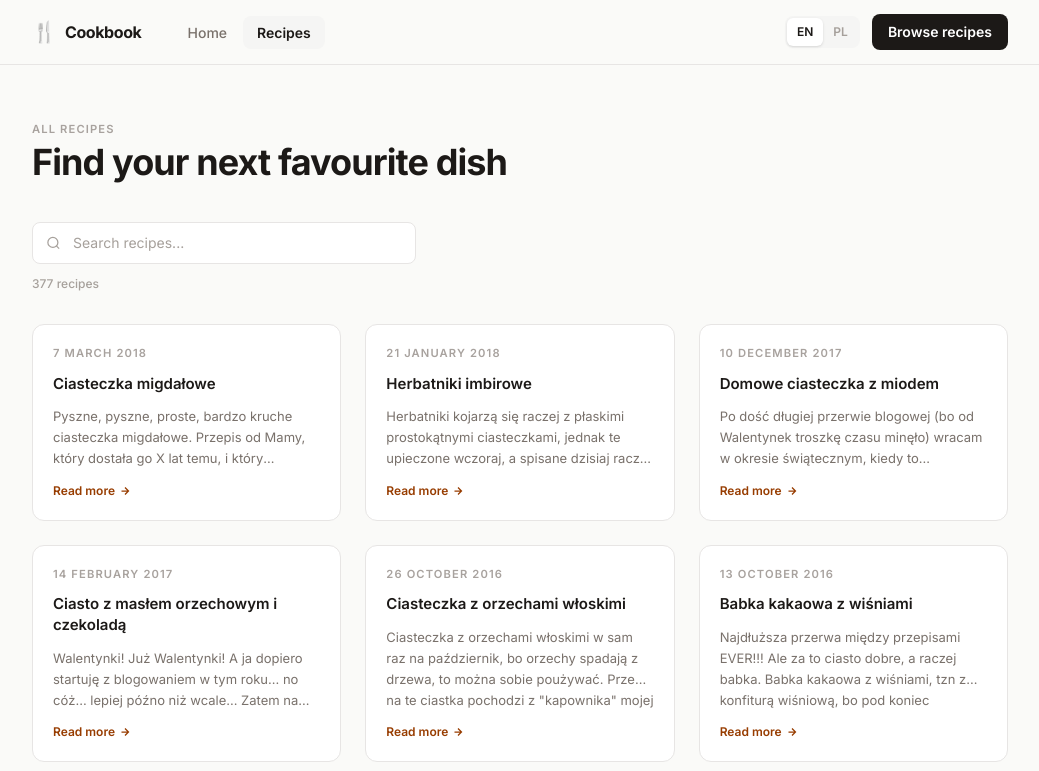
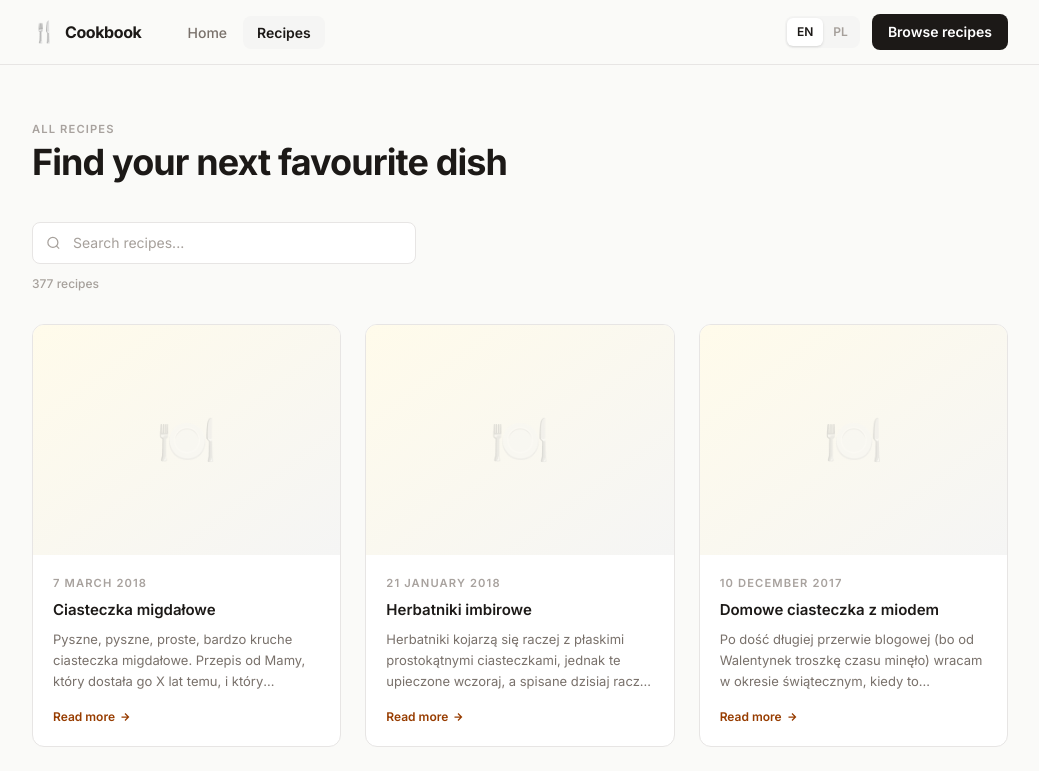
Before and after one commit to mchamow/kitchly, a Next.js app: page /en/recipes in a window 1280 px wide. Shown: the top 771 px of the page, without its empty margins (120-1159 px from the left). Built offline with nearby package versions, Linux system fonts and the light colour scheme.

Commit message:
feat: add image miniature for each recipe card

```diff
--- a/src/app/[lang]/page.tsx
+++ b/src/app/[lang]/page.tsx
@@ -1,9 +1,8 @@
 import Link from "next/link";
 import { notFound } from "next/navigation";
-import { getFeaturedRecipes, categories } from "@/lib/data";
+import { getFeaturedPosts, posts } from "@/lib/data";
 import { getDictionary, hasLocale } from "@/dictionaries";
-import RecipeGrid from "@/components/RecipeGrid";
-import CategoryCard from "@/components/CategoryCard";
+import PostGrid from "@/components/RecipeGrid";
 import type { Metadata } from "next";
 
 export async function generateMetadata({
@@ -21,13 +20,7 @@ export default async function HomePage({ params }: PageProps<"/[lang]">) {
 
   const dict = await getDictionary(lang);
   const d = dict.home;
-  const featured = getFeaturedRecipes();
-
-  const difficultyLabels = {
-    difficulty_Easy: dict.recipes.difficulty_Easy,
-    difficulty_Medium: dict.recipes.difficulty_Medium,
-    difficulty_Hard: dict.recipes.difficulty_Hard,
-  };
+  const featured = getFeaturedPosts(6);
 
   return (
     <>
@@ -49,22 +42,14 @@ export default async function HomePage({ params }: PageProps<"/[lang]">) {
             >
               {d.cta_primary}
             </Link>
-            <Link
-              href={`/${lang}/categories`}
-              id="hero-cta-secondary"
-              className="text-stone-500 font-medium text-sm px-6 py-3 rounded-lg border border-stone-200 hover:border-stone-400 hover:text-stone-700 transition-all duration-150 bg-white"
-            >
-              {d.cta_secondary}
-            </Link>
           </div>
         </div>
 
         {/* Stats */}
         <div className="flex items-center gap-10 mt-14 pt-10 divider">
           {[
-            ["80+", d.stats_recipes],
-            ["6", d.stats_categories],
-            ["3", d.stats_chefs],
+            [String(posts.length), d.stats_recipes],
+            ["1", d.stats_chefs],
           ].map(([num, label]) => (
             <div key={label}>
               <div className="text-2xl font-bold text-stone-900">{num}</div>
@@ -77,7 +62,7 @@ export default async function HomePage({ params }: PageProps<"/[lang]">) {
       {/* ── Divider ── */}
       <div className="max-w-5xl mx-auto px-6"><div className="divider" /></div>
 
-      {/* ── Featured Recipes ── */}
+      {/* ── Latest Posts ── */}
       <section className="max-w-5xl mx-auto px-6 py-16">
         <div className="flex items-center justify-between mb-8">
           <div>
@@ -96,34 +81,7 @@ export default async function HomePage({ params }: PageProps<"/[lang]">) {
             </svg>
           </Link>
         </div>
-        <RecipeGrid
-          recipes={featured}
-          lang={lang}
-          difficultyLabels={difficultyLabels}
-        />
-      </section>
-
-      {/* ── Divider ── */}
-      <div className="max-w-5xl mx-auto px-6"><div className="divider" /></div>
-
-      {/* ── Categories ── */}
-      <section className="max-w-5xl mx-auto px-6 py-16">
-        <div className="mb-8">
-          <p className="label mb-1">{d.categories_label}</p>
-          <h2 className="text-2xl font-bold text-stone-900 tracking-tight">
-            {d.categories_title}
-          </h2>
-        </div>
-        <div className="grid grid-cols-2 sm:grid-cols-3 lg:grid-cols-6 gap-3">
-          {categories.map((cat) => (
-            <CategoryCard
-              key={cat.id}
-              category={cat}
-              lang={lang}
-              recipesLabel={dict.categories.recipes_count}
-            />
-          ))}
-        </div>
+        <PostGrid posts={featured} lang={lang} />
       </section>
     </>
   );
--- a/src/components/RecipeCard.tsx
+++ b/src/components/RecipeCard.tsx
@@ -17,11 +17,27 @@ function formatDate(iso: string, lang: string) {
 export default function PostCard({ post, lang }: PostCardProps) {
   return (
     <Link href={`/${lang}/recipes/${post.slug}`} className="block group">
-      <article className="card h-full flex flex-col p-5 gap-3">
-        <time
-          dateTime={post.publishedAt}
-          className="label"
-        >
+      <article className="card h-full flex flex-col overflow-hidden">
+        {/* ── Thumbnail ── */}
+        <div className="relative w-full aspect-[4/3] bg-stone-100 overflow-hidden flex-shrink-0">
+          {post.coverImage ? (
+            // eslint-disable-next-line @next/next/no-img-element
+            <img
+              src={post.coverImage}
+              alt={post.title}
+              className="w-full h-full object-cover transition-transform duration-500 group-hover:scale-105"
+              loading="lazy"
+            />
+          ) : (
+            <div className="w-full h-full flex items-center justify-center bg-gradient-to-br from-amber-50 to-stone-100">
+              <span className="text-5xl opacity-30">🍽️</span>
+            </div>
+          )}
+        </div>
+
+        {/* ── Body ── */}
+        <div className="flex flex-col flex-1 p-5 gap-2">
+          <time dateTime={post.publishedAt} className="label">
             {formatDate(post.publishedAt, lang)}
           </time>
 
@@ -33,12 +49,13 @@ export default function PostCard({ post, lang }: PostCardProps) {
             {post.excerpt}
           </p>
 
-        <span className="text-[12px] font-semibold text-amber-800 flex items-center gap-1 mt-auto">
+          <span className="text-[12px] font-semibold text-amber-800 flex items-center gap-1 mt-2">
             {lang === "pl" ? "Czytaj więcej" : "Read more"}
             <svg width="12" height="12" viewBox="0 0 24 24" fill="none" stroke="currentColor" strokeWidth="2.5">
               <path d="M5 12h14M12 5l7 7-7 7" />
             </svg>
           </span>
+        </div>
       </article>
     </Link>
   );
--- a/src/lib/types.ts
+++ b/src/lib/types.ts
@@ -4,6 +4,7 @@ export interface Post {
   title: string;
   excerpt: string;
   content: string;
+  coverImage: string | null;
   author: string;
   publishedAt: string; // "YYYY-MM-DDTHH:mm:ss"
   modifiedAt: string;
```
Lines whose indentation alone changed are shown as unchanged.
